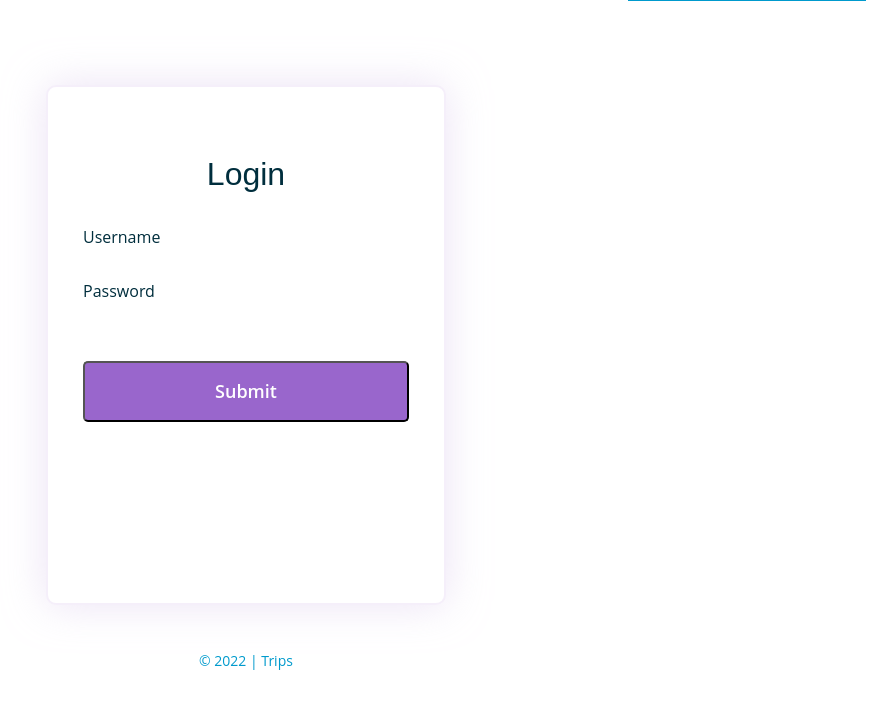
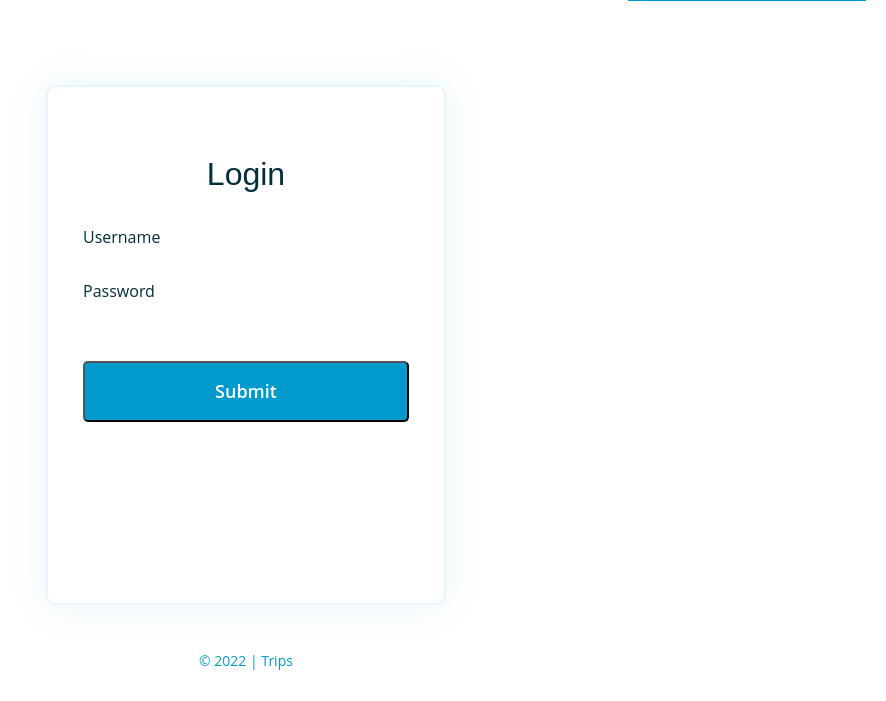
Before and after one commit to mnegoita/trips, a Django app: template users/templates/users/login_form.html in a window 1280 px wide. Shown: the part 99-800 px from the top of the page, without its empty margins (394-1280 px from the left). Run offline with Django 4.2, Linux system fonts and the light colour scheme; the template is opened without the code that fills it, so the values that code supplies are empty; some libraries are stand-ins or nearby versions; some web fonts are replaced.

Commit message:
Some changes to CSS

```diff
--- a/users/static/users/login-form.css
+++ b/users/static/users/login-form.css
@@ -5,10 +5,10 @@
     top: 70%;
     left: 50%;
     transform: translate(-50%,-50%);
-    border: 2px solid rgba(153,102,204, 0.1);
+    border: 2px solid rgba(0,154,205, 0.1);
     border-radius: 10px;
     padding: 50px 35px;
-    box-shadow: 0 0 40px rgba(224,209,239, 0.6);
+    box-shadow: 0 0 40px rgba(0,154,205, 0.1);
 }
 
 .login-form h3 {
@@ -44,6 +44,6 @@
     font-weight: 600;
     border-radius: 5px;
     cursor: pointer;
-    background-color: #9966cc;
+    background-color: #009acd;
     color: #fff;
 }
```
